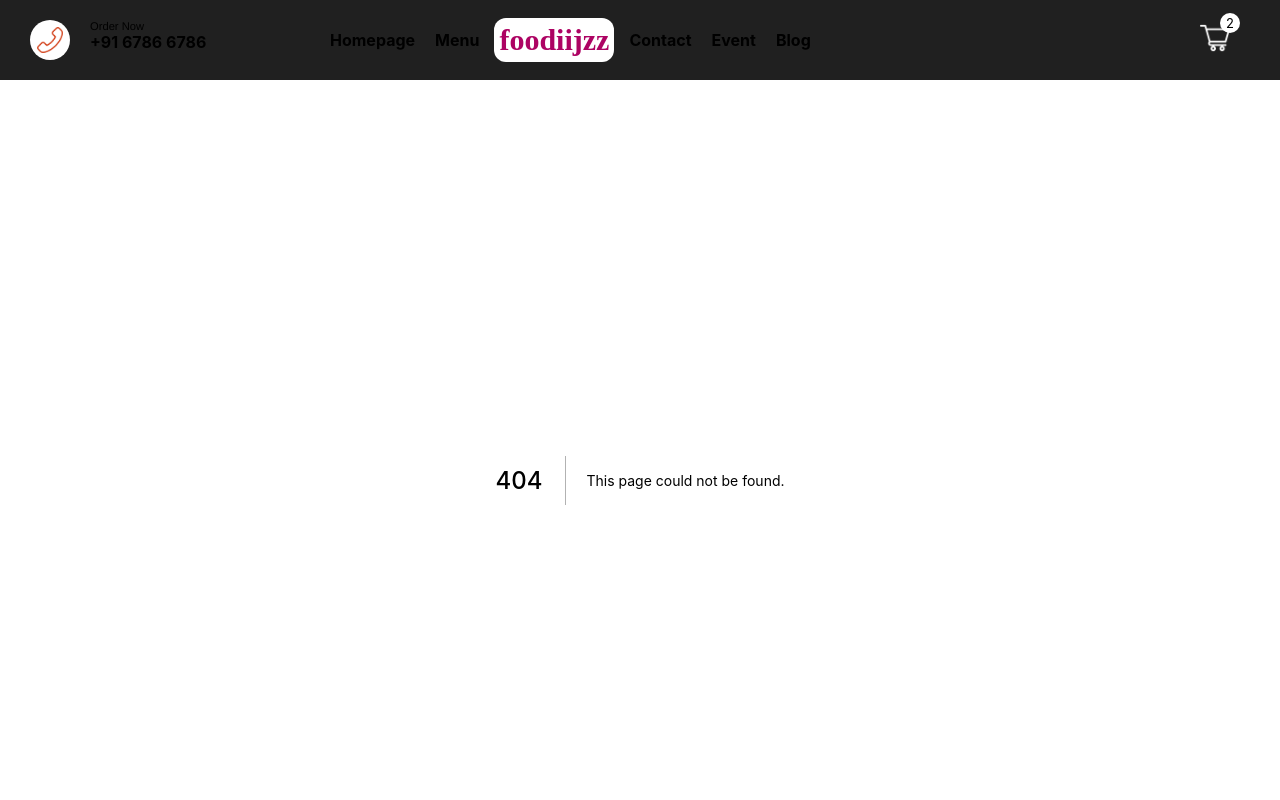
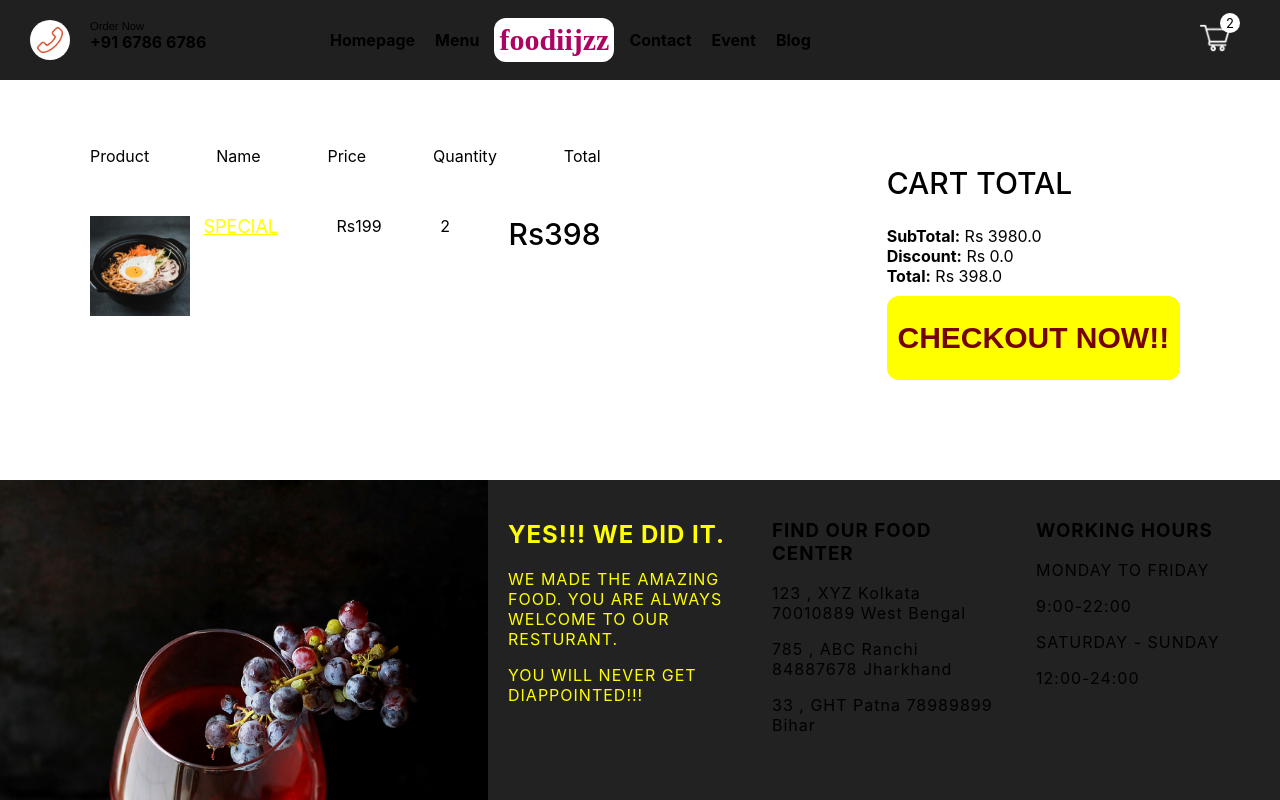
Before and after one commit to Asif-28/Next-js-Food-websites, a Next.js app: page /cart in a window 1280 px wide. Before the commit this address had no page. Shown: the top 800 px of the page. Built offline with nearby package versions, Linux system fonts and the light colour scheme.

Commit message:
working on the order page

```diff
--- /dev/null
+++ b/pages/cart.jsx
@@ -0,0 +1,60 @@
+import styles from "../styles/Cart.module.css";
+import Image from "next/image";
+export const Cart = () => {
+  return (
+    <div className={styles.container}>
+      <div className={styles.left}>
+        <div className={styles.table}>
+          <ul className={styles.ul}>
+            <li className={styles.li}>Product</li>
+            <li className={styles.li}>Name</li>
+            <li className={styles.li}>Price</li>
+            <li className={styles.li}>Quantity </li>
+            <li className={styles.li}>Total</li>
+          </ul>
+          <ul className={styles.ul}>
+            <li className={styles.li}>
+              <div className={styles.imgContainer}>
+                <Image
+                  src="/img/f2.jpg"
+                  alt=""
+                  layout="fill"
+                  objectFit="cover"
+                />
+              </div>
+            </li>
+            <li className={styles.li}>
+              <span className={styles.name}>SPECIAL</span>
+            </li>
+
+            <li className={styles.li}>
+              <span className={styles.price}>Rs199</span>
+            </li>
+            <li className={styles.li}>
+              <span className={styles.quantity}>2</span>
+            </li>
+            <li className={styles.li}>
+              <span className={styles.total}>Rs398</span>
+            </li>
+          </ul>
+        </div>
+      </div>
+      <div className={styles.right}>
+        <div className={styles.wrapper}>
+          <h2 className={styles.total}>CART TOTAL</h2>
+          <div className={styles.totalItm}>
+            <b className={styles.totslItmTitle}> SubTotal:</b> Rs 3980.0
+          </div>
+          <div className={styles.totalItm}>
+            <b className={styles.totslItmTitle}> Discount:</b> Rs 0.0
+          </div>
+          <div className={styles.totalItm}>
+            <b className={styles.totslItmTitle}> Total:</b> Rs 398.0
+          </div>
+          <button className={styles.button}>CHECKOUT NOW!!</button>
+        </div>
+      </div>
+    </div>
+  );
+};
+export default Cart;
--- /dev/null
+++ b/styles/Cart.module.css
@@ -0,0 +1,69 @@
+.container {
+  padding: 50px;
+  display: flex;
+}
+.left {
+  flex: 2;
+}
+.right {
+  flex: 1;
+}
+.imgContainer {
+  width: 100px;
+  height: 100px;
+  position: relative;
+}
+.table {
+  width: 70%;
+  border-spacing: 20px;
+}
+.ul {
+  display: flex;
+  justify-content: space-between;
+  margin-bottom: 50px;
+}
+.li {
+  text-decoration: none;
+  list-style: none;
+}
+
+.name {
+  /* font-weight: 50; */
+  color: yellow;
+  font-size: 18px;
+  margin-left: -45px;
+  text-decoration: underline;
+  /* line-height: 1.5; */
+}
+
+.total {
+  font-weight: 500;
+  font-size: 30px;
+}
+.wrapper {
+  width: 90;
+  max-height: 300px;
+  background-color: white;
+  color: black;
+  border: none;
+  border-radius: 12px;
+  padding: 50px;
+  padding-top: 10px;
+  display: flex;
+  flex-direction: column;
+  justify-content: space-between;
+}
+.totalItmTitle {
+  margin-right: 10px;
+}
+.button {
+  height: 300px;
+  color: rgb(116, 4, 4);
+  font-weight: bold;
+  cursor: pointer;
+  font-size: 30px;
+  background-color: yellow;
+  border: none;
+  border-radius: 12px;
+  margin-top: 10px;
+}
--- /dev/null
+++ b/styles/Order.module.css
@@ -0,0 +1,69 @@
+.container {
+  padding: 50px;
+  display: flex;
+}
+.left {
+  flex: 2;
+}
+.right {
+  flex: 1;
+}
+.imgContainer {
+  width: 100px;
+  height: 100px;
+  position: relative;
+}
+.table {
+  width: 70%;
+  border-spacing: 20px;
+}
+.ul {
+  display: flex;
+  justify-content: space-between;
+  margin-bottom: 50px;
+}
+.li {
+  text-decoration: none;
+  list-style: none;
+}
+
+.name {
+  /* font-weight: 50; */
+  color: yellow;
+  font-size: 18px;
+  margin-left: -45px;
+  text-decoration: underline;
+  /* line-height: 1.5; */
+}
+
+.total {
+  font-weight: 500;
+  font-size: 30px;
+}
+.wrapper {
+  width: 90;
+  max-height: 300px;
+  background-color: white;
+  color: black;
+  border: none;
+  border-radius: 12px;
+  padding: 50px;
+  padding-top: 10px;
+  display: flex;
+  flex-direction: column;
+  justify-content: space-between;
+}
+.totalItmTitle {
+  margin-right: 10px;
+}
+.button {
+  height: 300px;
+  color: blue;
+  font-weight: bold;
+  cursor: pointer;
+  font-size: 30px;
+  background-color: yellow;
+  border: none;
+  border-radius: 12px;
+  margin-top: 10px;
+}
```
Also changed, not shown: pages/order/[id].jsx (added, +55 -0 lines), styles/Product.module.css (+7 -6 lines).
